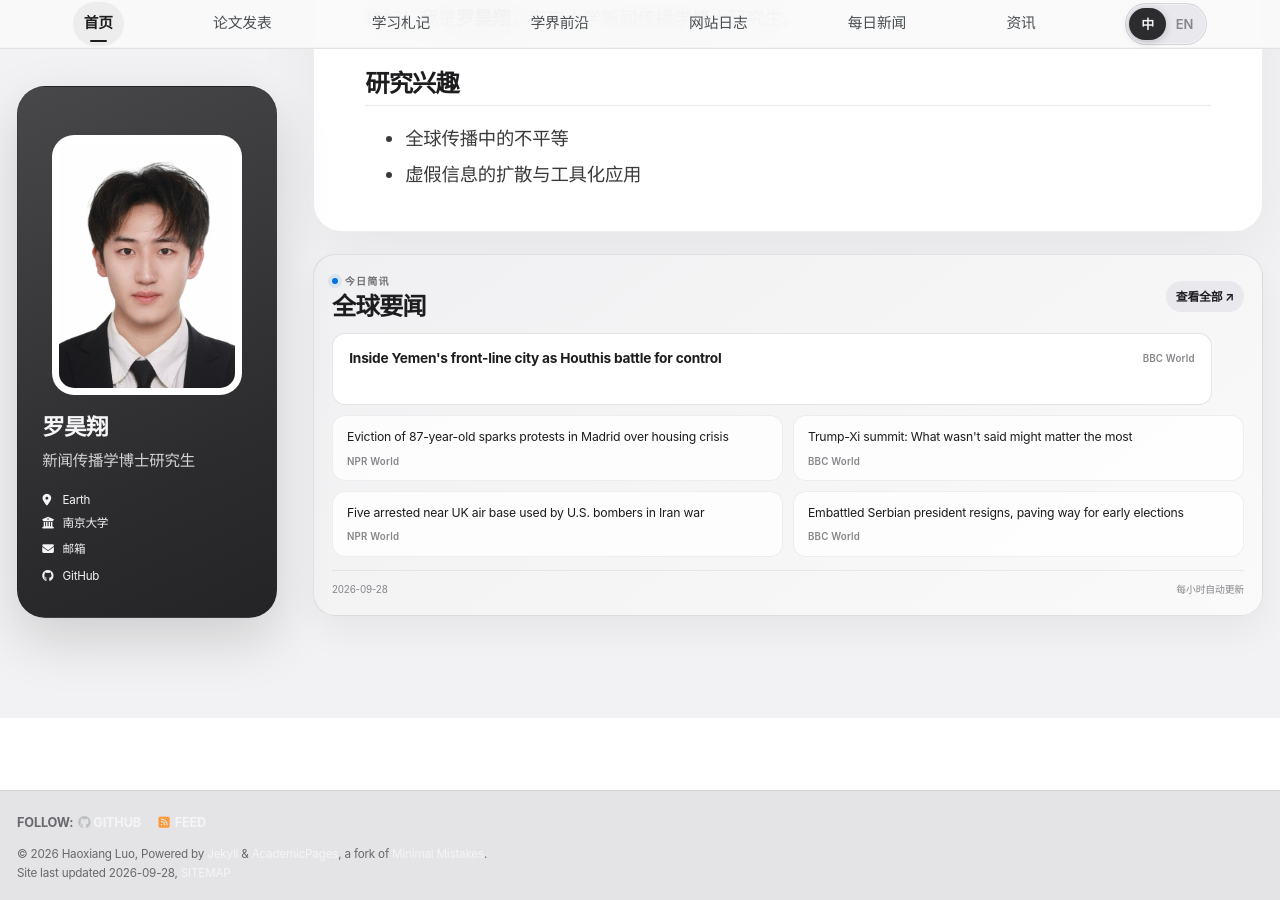
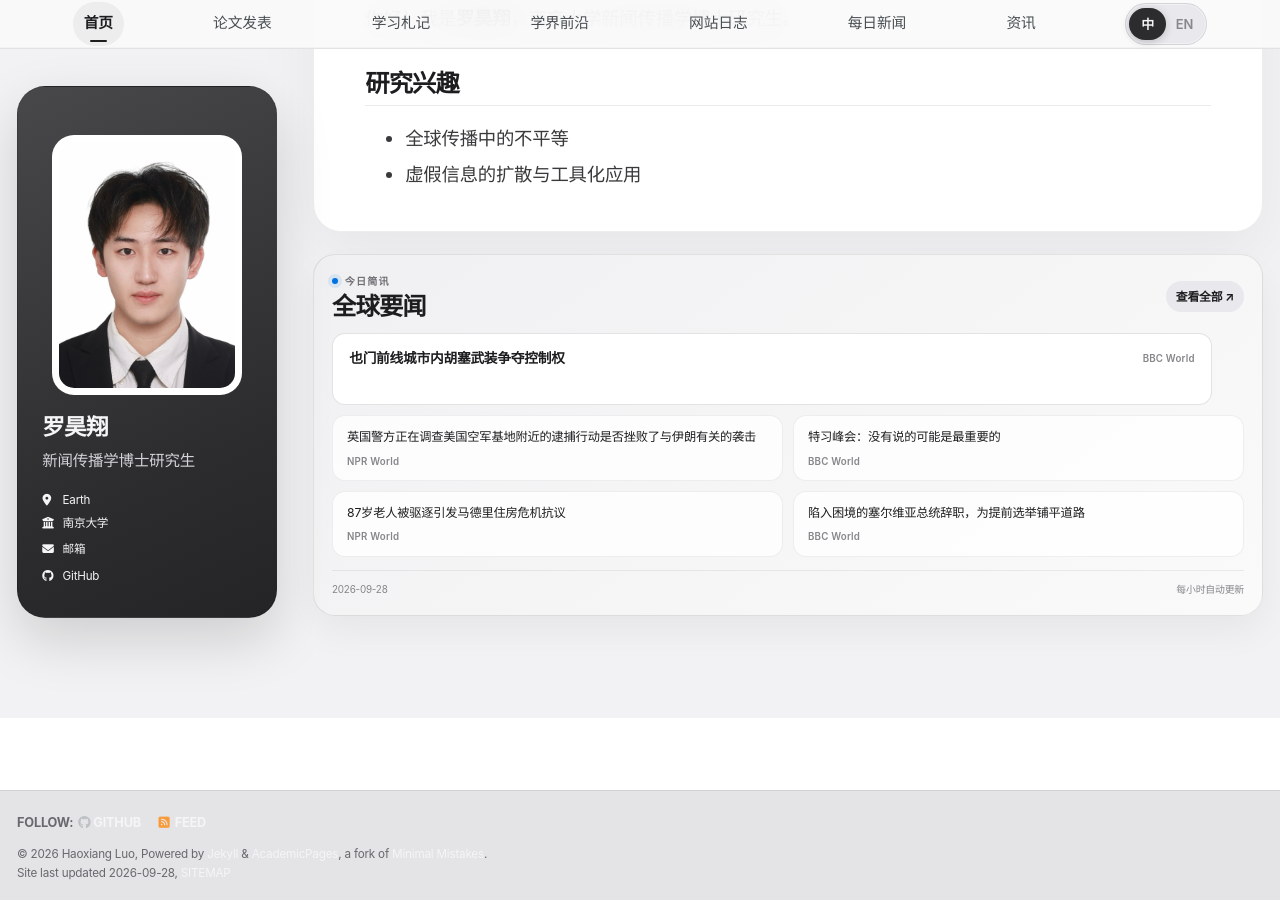
Before and after one commit to HaoxiangLuo/HaoxiangLuo.github.io, a Jekyll site: the page built from _pages/about-zh.md, in a window 1280 px wide and 900 px high, scrolled down 238 px. Built offline with Jekyll 4.4.1, drawn with Linux system fonts in a browser that asks for light colours; a style sheet for code colours, icons or effects is not loaded.

Commit message:
Update daily news 2026-09-28

```diff
--- a/_data/daily_news.json
+++ b/_data/daily_news.json
@@ -1,5 +1,5 @@
 {
-  "updated_at": "2026-09-28T18:28:18+08:00",
+  "updated_at": "2026-09-28T19:26:37+08:00",
   "days": [
     {
       "date": "2026-09-28",
@@ -7,47 +7,56 @@
         {
           "title": "Inside Yemen's front-line city as Houthis battle for control",
           "source": "BBC World",
-          "url": "https://www.bbc.co.uk/news/articles/cw98005ndz7no?at_medium=RSS&at_campaign=rss"
+          "url": "https://www.bbc.co.uk/news/articles/cw98005ndz7no?at_medium=RSS&at_campaign=rss",
+          "title_zh": "也门前线城市内胡塞武装争夺控制权"
+        },
+        {
+          "title": "British police investigate if arrests near U.S. air base foiled an Iran-linked attack",
+          "source": "NPR World",
+          "url": "https://www.npr.org/2026/09/28/g-s1-145245/britain-us-base-suspected-foiled-attack",
+          "title_zh": "英国警方正在调查美国空军基地附近的逮捕行动是否挫败了与伊朗有关的袭击"
+        },
+        {
+          "title": "Trump-Xi summit: What wasn't said might matter the most",
+          "source": "BBC World",
+          "url": "https://www.bbc.co.uk/news/articles/cxp84g2ly1mjo?at_medium=RSS&at_campaign=rss",
+          "title_zh": "特习峰会：没有说的可能是最重要的"
         },
         {
           "title": "Eviction of 87-year-old sparks protests in Madrid over housing crisis",
           "source": "NPR World",
-          "url": "https://www.npr.org/2026/09/28/nx-s1-5983303/encampment-protest-madrid-housing-crisis"
+          "url": "https://www.npr.org/2026/09/28/nx-s1-5983303/encampment-protest-madrid-housing-crisis",
+          "title_zh": "87岁老人被驱逐引发马德里住房危机抗议"
         },
         {
-          "title": "Trump-Xi summit: What wasn't said might matter the most",
+          "title": "Embattled Serbian president resigns, paving way for early elections",
           "source": "BBC World",
-          "url": "https://www.bbc.co.uk/news/articles/cxp84g2ly1mjo?at_medium=RSS&at_campaign=rss"
+          "url": "https://www.bbc.co.uk/news/articles/ckpq0g7z5pjjo?at_medium=RSS&at_campaign=rss",
+          "title_zh": "陷入困境的塞尔维亚总统辞职，为提前选举铺平道路"
         },
         {
           "title": "Five arrested near UK air base used by U.S. bombers in Iran war",
           "source": "NPR World",
-          "url": "https://www.npr.org/2026/09/27/nx-s1-5982718/five-arrested-near-uk-air-base-used-by-u-s-bombers-in-iran-war"
+          "url": "https://www.npr.org/2026/09/27/nx-s1-5982718/five-arrested-near-uk-air-base-used-by-u-s-bombers-in-iran-war",
+          "title_zh": "五人在美国轰炸机在伊朗战争中使用的英国空军基地附近被捕"
         },
         {
-          "title": "Embattled Serbian president resigns, paving way for early elections",
+          "title": "Two mass shootings in South Africa leave 28 dead",
           "source": "BBC World",
-          "url": "https://www.bbc.co.uk/news/articles/ckpq0g7z5pjjo?at_medium=RSS&at_campaign=rss"
+          "url": "https://www.bbc.co.uk/news/articles/ck5ywnp075d1o?at_medium=RSS&at_campaign=rss",
+          "title_zh": "南非发生两起大规模枪击事件 造成28人死亡"
         },
         {
           "title": "After more than two decades, U.S. forces prepare to leave Iraq",
           "source": "NPR World",
-          "url": "https://www.npr.org/2026/09/27/nx-s1-5981123/after-more-than-two-decades-u-s-forces-prepare-to-leave-iraq"
-        },
-        {
-          "title": "Two mass shootings in South Africa leave 28 dead",
-          "source": "BBC World",
-          "url": "https://www.bbc.co.uk/news/articles/ck5ywnp075d1o?at_medium=RSS&at_campaign=rss"
-        },
-        {
-          "title": "South Africa reels from spate of mass shootings that killed 38 people in a week",
-          "source": "NPR World",
-          "url": "https://www.npr.org/2026/09/27/nx-s1-5982488/south-africa-mass-shootings-killed-38-week"
+          "url": "https://www.npr.org/2026/09/27/nx-s1-5981123/after-more-than-two-decades-u-s-forces-prepare-to-leave-iraq",
+          "title_zh": "二十多年后，美军准备撤离伊拉克"
         },
         {
           "title": "Four killed in helicopter crash near Montreal",
           "source": "BBC World",
-          "url": "https://www.bbc.co.uk/news/articles/c3grvv7p81lqo?at_medium=RSS&at_campaign=rss"
+          "url": "https://www.bbc.co.uk/news/articles/c3grvv7p81lqo?at_medium=RSS&at_campaign=rss",
+          "title_zh": "蒙特利尔附近直升机坠毁造成四人死亡"
         }
       ]
     },
```
